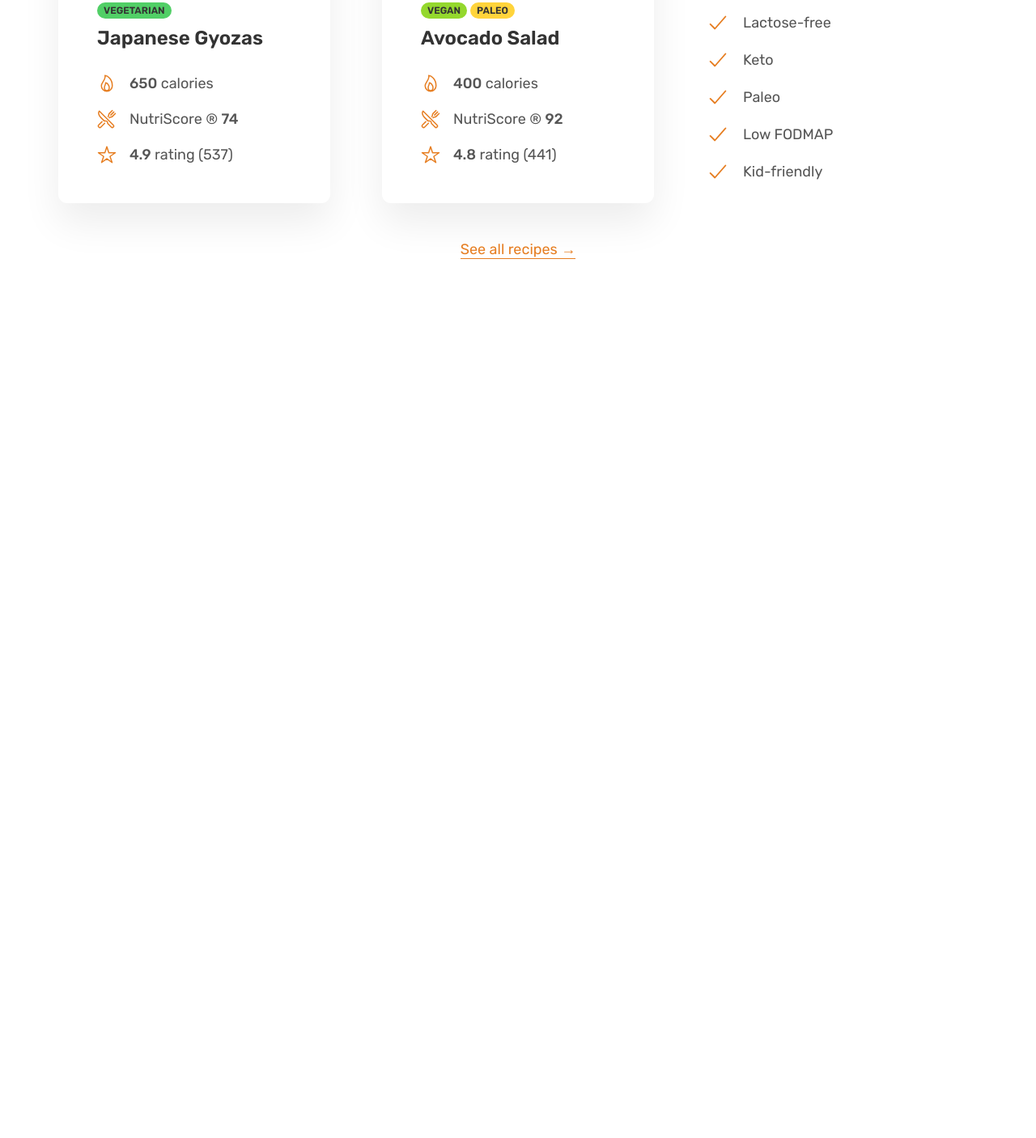
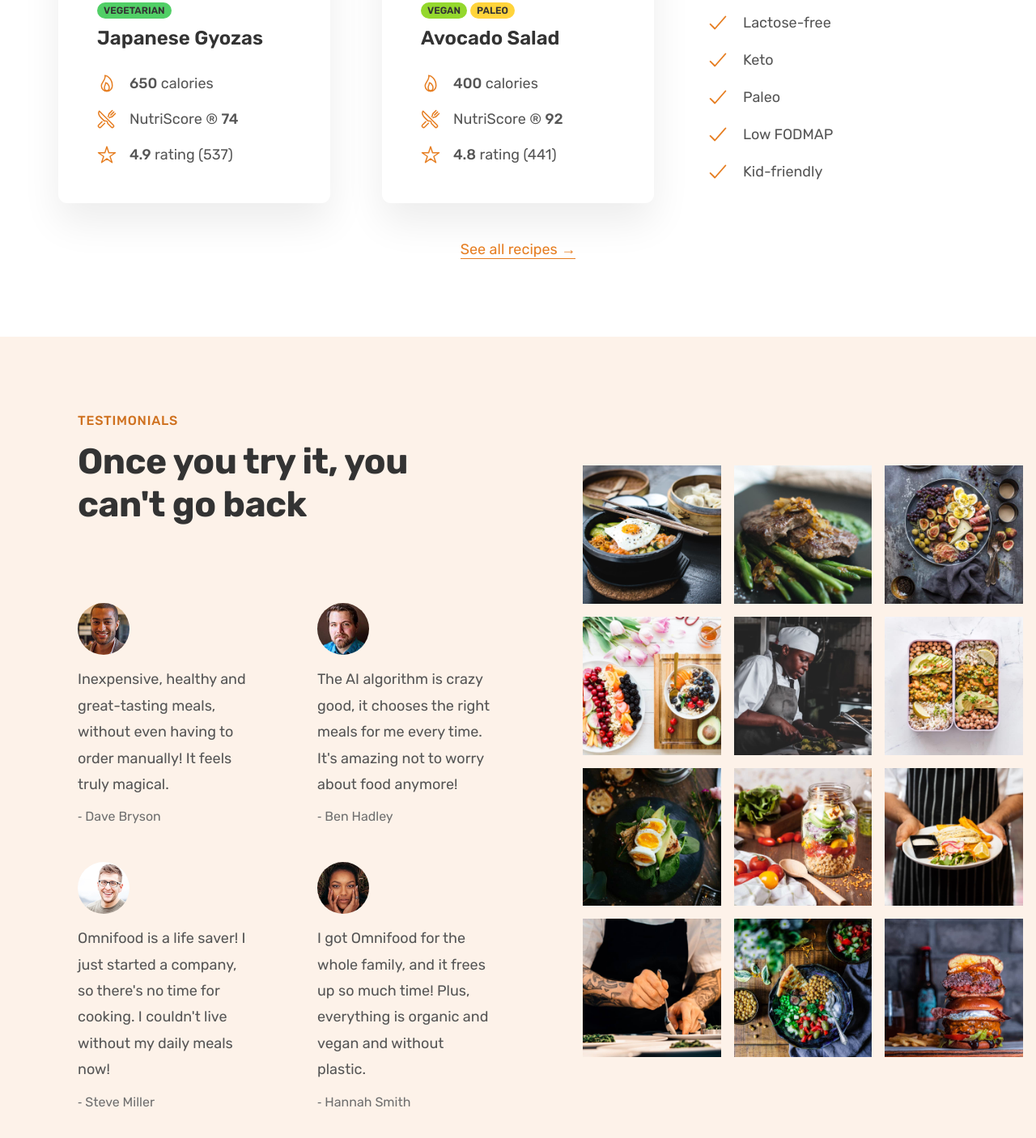
Before and after one commit to septober92/Omnifood-Desktop, a plain HTML site: page index.html in a window 1280 px wide. Shown: the part 3139-4545 px from the top of the page at 81% size. Before the commit the page ends 3555 px from the top, so only its background shows below. Drawn offline with nearby package versions, Linux system fonts and the light colour scheme.

Commit message:
add testimonials section

```diff
--- a/css/general.css
+++ b/css/general.css
@@ -32,6 +32,8 @@ Para default: 1.6
 - Shades: #cf711f
 - Accents:
 - Greys:
+
+#6f6f6f
 #555
 #333
 
--- a/css/style.css
+++ b/css/style.css
@@ -301,3 +301,64 @@
   text-align: center;
   font-size: 1.8rem;
 }
+
+/******************************/
+/* TESTIMONIALS SECTION */
+/******************************/
+
+.section-testimonials {
+  background-color: #fdf2e9;
+
+  display: grid;
+  grid-template-columns: 55fr 45fr;
+  align-items: center;
+}
+
+.testimonials-container {
+  padding: 9.6rem;
+}
+
+.testimonials {
+  display: grid;
+  grid-template-columns: 1fr 1fr;
+  row-gap: 4.8rem;
+  column-gap: 8rem;
+}
+
+.testimonial-img {
+  width: 6.4rem;
+  border-radius: 50%;
+  margin-bottom: 1.2rem;
+}
+
+.testimonial-text {
+  font-size: 1.8rem;
+  line-height: 1.8;
+  margin-bottom: 1.6rem;
+}
+
+.testimonial-name {
+  font-size: 1.6rem;
+  color: #6f6f6f;
+}
+
+.gallery {
+  display: grid;
+  grid-template-columns: repeat(3, 1fr);
+  gap: 1.6rem;
+  padding: 1.6rem;
+}
+
+.gallery-item {
+  overflow: hidden;
+}
+
+.gallery-item img {
+  display: block;
+  width: 100%;
+  transition: all 0.4s;
+}
+
+.gallery-item img:hover {
+  scale: 1.1;
+}
--- a/index.html
+++ b/index.html
@@ -327,6 +327,112 @@
           <a href="#" class="link">See all recipes &rarr;</a>
         </div>
       </section>
+
+      <!-- TESTIMONIALS SECTION -->
+
+      <section class="section-testimonials">
+        <div class="testimonials-container">
+          <span class="subheading">Testimonials</span>
+          <h2 class="heading-secondary">Once you try it, you can't go back</h2>
+
+          <div class="testimonials">
+            <figure class="testimonial">
+              <img
+                class="testimonial-img"
+                src="img/customers/dave.jpg"
+                alt="Dave Bryson"
+              />
+              <blockquote class="testimonial-text">
+                Inexpensive, healthy and great-tasting meals, without even
+                having to order manually! It feels truly magical.
+              </blockquote>
+
+              <p class="testimonial-name">&dash; Dave Bryson</p>
+            </figure>
+
+            <figure class="testimonial">
+              <img
+                class="testimonial-img"
+                src="img/customers/ben.jpg"
+                alt="Ben Hadley"
+              />
+              <blockquote class="testimonial-text">
+                The AI algorithm is crazy good, it chooses the right meals for
+                me every time. It's amazing not to worry about food anymore!
+              </blockquote>
+
+              <p class="testimonial-name">&dash; Ben Hadley</p>
+            </figure>
+
+            <figure class="testimonial">
+              <img
+                class="testimonial-img"
+                src="img/customers/steve.jpg"
+                alt="Steve
+              Miller"
+              />
+              <blockquote class="testimonial-text">
+                Omnifood is a life saver! I just started a company, so there's
+                no time for cooking. I couldn't live without my daily meals now!
+              </blockquote>
+
+              <p class="testimonial-name">&dash; Steve Miller</p>
+            </figure>
+
+            <figure class="testimonial">
+              <img
+                class="testimonial-img"
+                src="img/customers/hannah.jpg"
+                alt="Hannah Smith"
+              />
+              <blockquote class="testimonial-text">
+                I got Omnifood for the whole family, and it frees up so much
+                time! Plus, everything is organic and vegan and without plastic.
+              </blockquote>
+
+              <p class="testimonial-name">&dash; Hannah Smith</p>
+            </figure>
+          </div>
+        </div>
+        <div class="gallery">
+          <figure class="gallery-item">
+            <img src="img/gallery/gallery-1.jpg" alt="Photo of food" />
+          </figure>
+          <figure class="gallery-item">
+            <img src="img/gallery/gallery-2.jpg" alt="Photo of food" />
+          </figure>
+          <figure class="gallery-item">
+            <img src="img/gallery/gallery-3.jpg" alt="Photo of food" />
+          </figure>
+          <figure class="gallery-item">
+            <img src="img/gallery/gallery-4.jpg" alt="Photo of food" />
+          </figure>
+          <figure class="gallery-item">
+            <img src="img/gallery/gallery-5.jpg" alt="Photo of food" />
+          </figure>
+          <figure class="gallery-item">
+            <img src="img/gallery/gallery-6.jpg" alt="Photo of food" />
+          </figure>
+          <figure class="gallery-item">
+            <img src="img/gallery/gallery-7.jpg" alt="Photo of food" />
+          </figure>
+          <figure class="gallery-item">
+            <img src="img/gallery/gallery-8.jpg" alt="Photo of food" />
+          </figure>
+          <figure class="gallery-item">
+            <img src="img/gallery/gallery-9.jpg" alt="Photo of food" />
+          </figure>
+          <figure class="gallery-item">
+            <img src="img/gallery/gallery-10.jpg" alt="Photo of food" />
+          </figure>
+          <figure class="gallery-item">
+            <img src="img/gallery/gallery-11.jpg" alt="Photo of food" />
+          </figure>
+          <figure class="gallery-item">
+            <img src="img/gallery/gallery-12.jpg" alt="Photo of food" />
+          </figure>
+        </div>
+      </section>
     </main>
   </body>
 </html>
```
